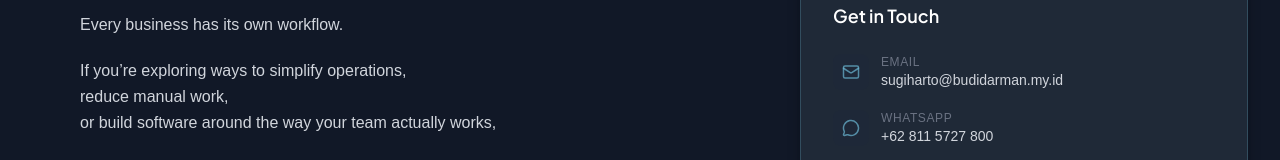
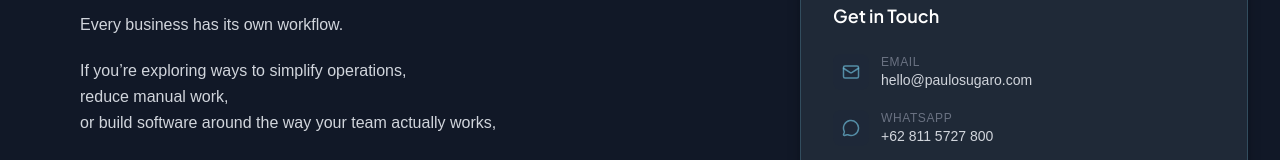
Before and after one commit to JalakBali/portfolio-paulo-sugaro, a Next.js app: page / in a window 1280 px wide. Shown: the part 7528-7688 px from the top of the page. Built offline with nearby package versions, Linux system fonts and the light colour scheme.

Commit message:
refactor: update public contact email

```diff
--- a/src/components/case-study/CaseStudyCTA.tsx
+++ b/src/components/case-study/CaseStudyCTA.tsx
@@ -40,7 +40,7 @@ export default function CaseStudyCTA({ projectTitle }: CaseStudyCTAProps) {
 
           <div className="mt-8 flex justify-center">
             <a
-              href="mailto:sugiharto@budidarman.my.id"
+              href="mailto:hello@paulosugaro.com"
               className="inline-block rounded-full bg-[#6BB8D4] px-8 py-3.5 text-sm font-medium text-white transition-colors hover:bg-[#5aa6c2]"
             >
               Discuss Your Project
--- a/src/components/sections/Contact.tsx
+++ b/src/components/sections/Contact.tsx
@@ -7,8 +7,8 @@ const contactItems = [
   {
     icon: Mail,
     label: "Email",
-    value: "sugiharto@budidarman.my.id",
-    href: "mailto:sugiharto@budidarman.my.id",
+    value: "hello@paulosugaro.com",
+    href: "mailto:hello@paulosugaro.com",
   },
   {
     icon: MessageCircle,
@@ -103,7 +103,7 @@ export default function Contact() {
 
           <motion.div variants={fadeUp} className="flex justify-center lg:justify-start">
             <a
-              href="mailto:sugiharto@budidarman.my.id"
+              href="mailto:hello@paulosugaro.com"
               className="inline-block rounded-full bg-[#6BB8D4] px-8 py-3.5 text-sm font-medium text-white transition-colors hover:bg-[#5aa6c2]"
             >
               Discuss Your Project
```
